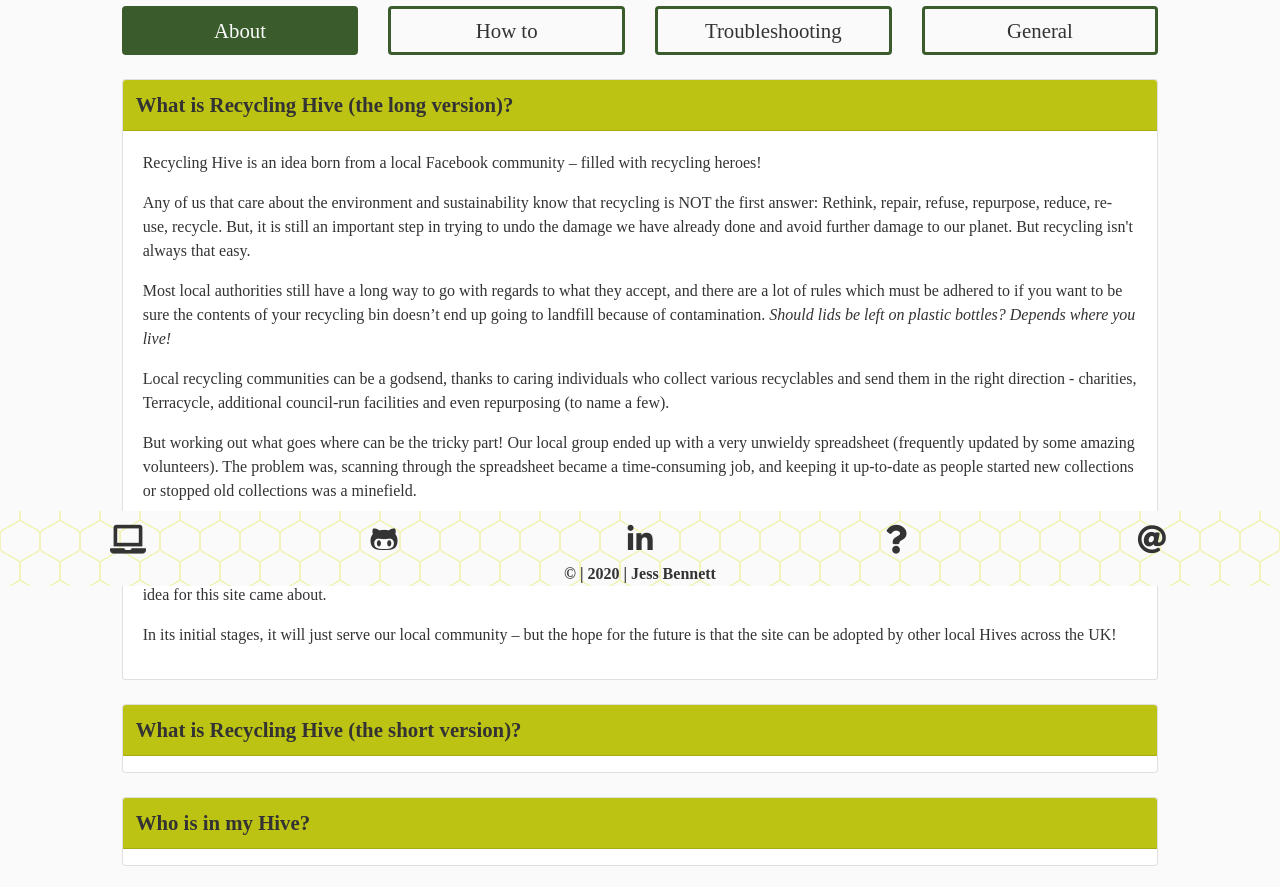
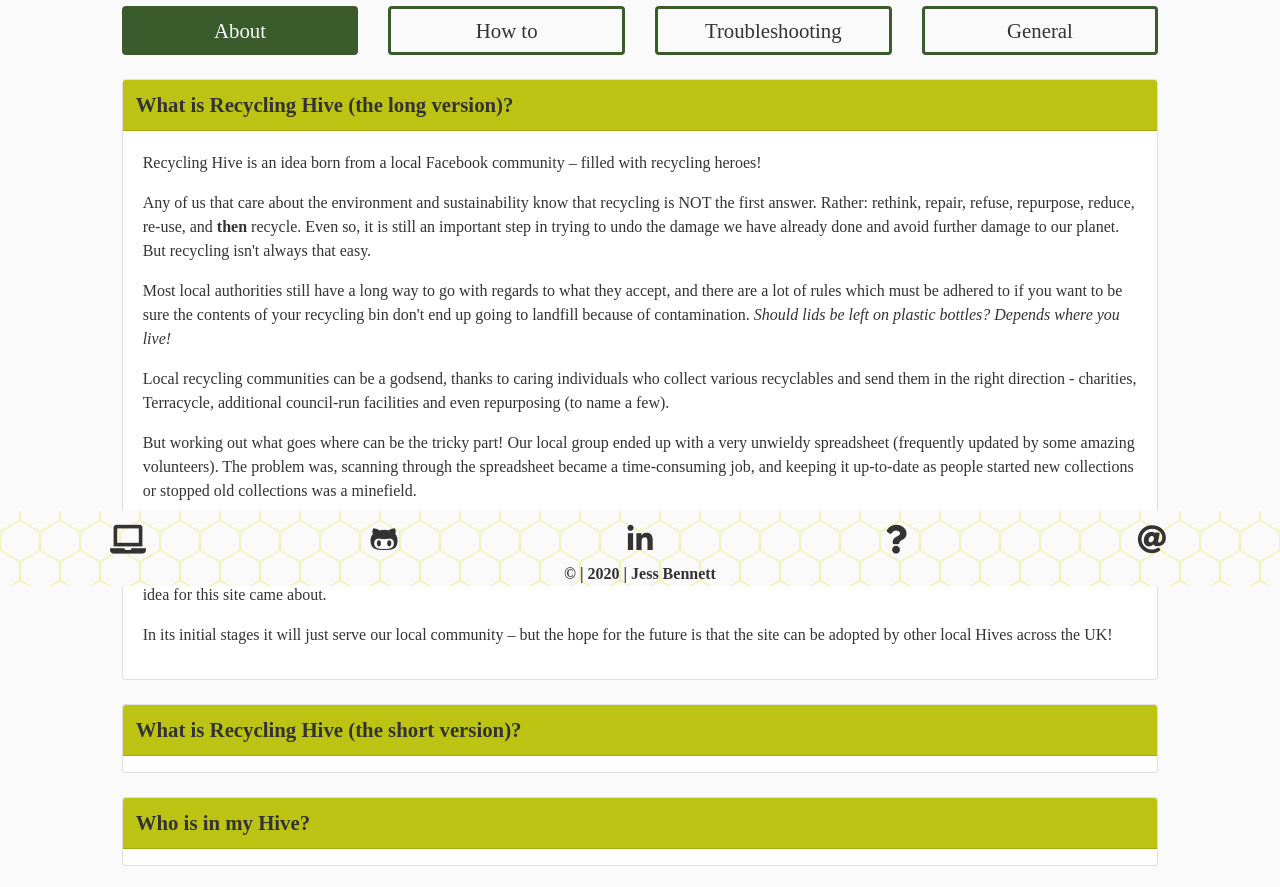
Before and after one commit to jess-bennett/recycling-hive, a Flask app: page /faqs in a window 1280 px wide, after a click on "What is Recycling Hive (the long version)?". Shown: the part 214-1101 px from the top of the page. Run offline with Flask 2, Linux system fonts and the light colour scheme; some libraries are stand-ins or nearby versions; some web fonts are replaced.

Commit message:
Amends to FAQs

```diff
--- a/templates/pages/faq.html
+++ b/templates/pages/faq.html
@@ -65,9 +65,9 @@
               <p>
                 Any of us that care about the environment and sustainability
                 know that recycling is NOT
-                the first answer: Rethink, repair, refuse, repurpose, reduce,
-                re-use, recycle.
-                But, it is still an important step in trying to undo the damage
+                the first answer. Rather: rethink, repair, refuse, repurpose, reduce,
+                re-use, and <strong>then</strong> recycle.
+                Even so, it is still an important step in trying to undo the damage
                 we have already done and
                 avoid further damage to our planet.
                 But recycling isn't always that easy.</p>
@@ -77,7 +77,7 @@
                 to what they accept, and
                 there are a lot of rules which must be adhered to if you want to
                 be sure the contents of your recycling
-                bin doesn’t end up going to landfill because of contamination.
+                bin don't end up going to landfill because of contamination.
                 <em>Should lids be left on plastic bottles? Depends where you
                   live!</em></p>
               <p>
@@ -110,7 +110,7 @@
                 about.</p>
               <p>
 
-                In its initial stages, it will just serve our local community –
+                In its initial stages it will just serve our local community –
                 but the hope for the
                 future is that the site can be adopted by other local Hives
                 across the UK!</p>
@@ -165,7 +165,7 @@
                 and approve new
                 recycling locations. They will have decided the criteria that
                 must be met before accepting
-                a new member - local addresses are displayed on the site, so
+                a new member. For example, local addresses are displayed on the site, so
                 they might have some questions
                 to check that you really <strong>are</strong> local before being
                 accepted!</p>
@@ -176,7 +176,7 @@
                 to the right place. They
                 work incredibly hard so be good to them!</p>
               <p><strong>Busy Bees</strong><br>
-                That’s most of us here! Busy bees are vital for this
+                That’s most of us here. Busy bees are vital for this
                 community effort. They collect all their recyclables, keep them
                 clean and organised (following the notes given by the Worker
                 Bees to the letter),
@@ -260,7 +260,7 @@
                   - a Worker Bee in your Hive. They are responsible for
                   collecting and dispatching the recyclable item.
                   The collection address is usually their home or work. They do
-                  all of this voluntarily and it's hard work - so please make
+                  all of this voluntarily and it's hard work so please make
                   sure you follow the condition notes they give to the letter.
                   In particular, please make sure the items you drop off to them
                   are clean and don't have bits of food stuck to them!</dl>
@@ -283,14 +283,14 @@
                   </ul>
                   <li>National</li>
                   <dl>These collections are <em>potentially</em> suitable for
-                    members of any Hive across the UK. Once again, they are
+                    members of any Hive across the UK. They are
                     split into:</dl>
                   <ul>
                     <li>Postal</li>
-                    <dl>Hopefully self-explanatory - this is for items that
+                    <dl>Self-explanatory - this is for items that
                       should be sent to the collector by post.</dl>
                     <li>Drop-off</li>
-                    <dl>Finally, these items can be dropped off at a local
+                    <dl>FThese items can be dropped off at a local
                       branch, nationwide. An example of this is Specsavers, who
                       take old spectacles to be recycled, at any of their stores
                       nationally.</dl>
@@ -315,8 +315,8 @@
               <p>Anyone can add a public collection - you don't need to be a
                 Worker Bee to do so. As these collections are displayed to
                 <strong>all</strong> Hives (not just your own),
-                <strong>and/or</strong> are prone to
-                duplication by different members, they are first checked and
+                <strong>and/or</strong> might be duplicated by other members,
+                they are first checked and
                 approved by a Queen Bee, before being committed to the database.
                 To add one, just go to the <a
                   href="{{ url_for('add_new_collection') }}"
@@ -361,10 +361,9 @@
                 including your password)
                 are sent to your Queen Bee(s) to be reviewed.
                 They'll do a quick check to make sure you're local to them and
-                are here for the right
-                reasons before approving (or denying) your request to join.</p>
+                everything else is in order before approving your request to join.</p>
               <p>It should only take a couple of days, but you might have to be
-                patient. Unfortunately the
+                patient. The
                 Recycling Hive does not currently have a messaging system
                 for you to follow this up. However, it is designed to be used
                 alongside another
@@ -395,7 +394,7 @@
                   href="{{ url_for('contact') }}" class="internal-link">get in
                   touch</a> if you think this might be the case.
               </p>
-              <p>The other possiblity (more likely if you've never been able to
+              <p>The other possibility (more likely if you've never been able to
                 use the 'Search Hive'
                 function) is that your request to join
                 has been denied. I don't know why they would deny you... Are you
```
